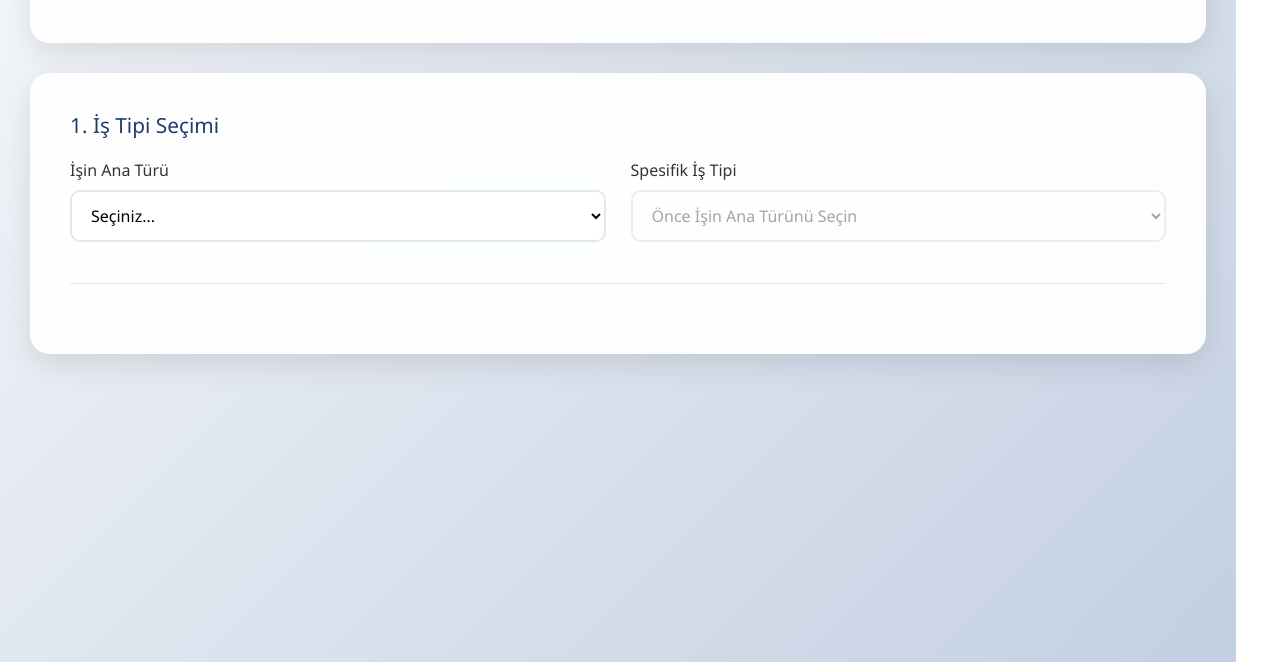
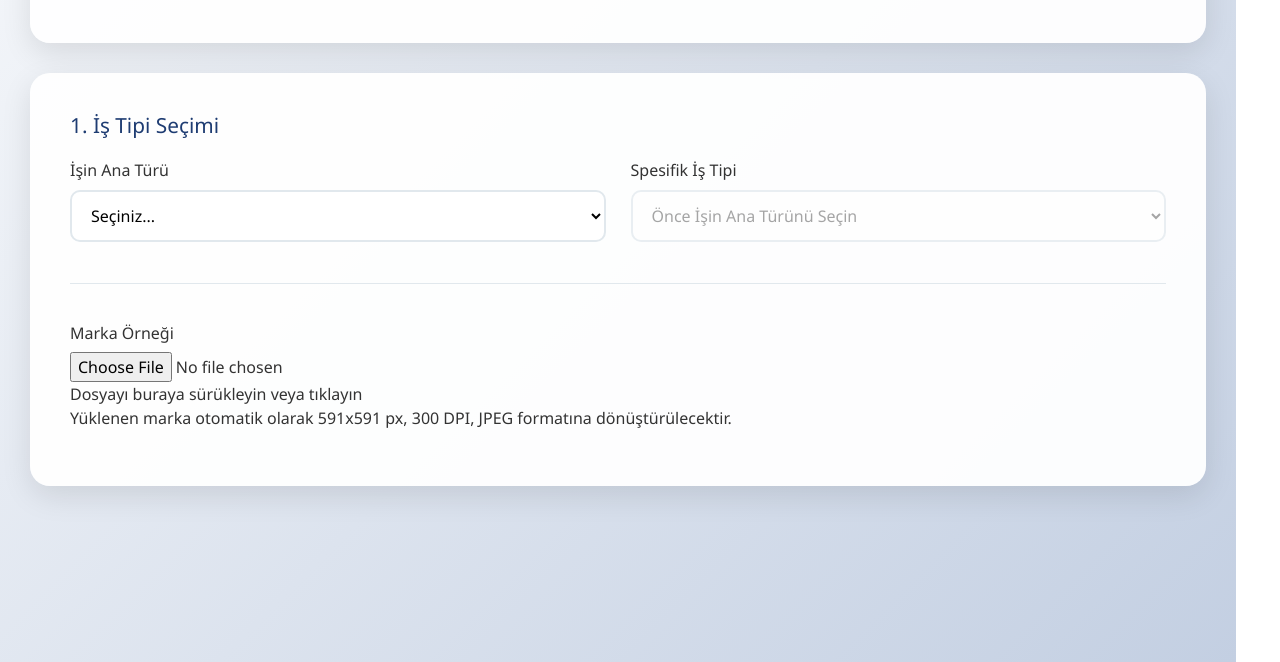
Before and after one commit to kubilayguzel/ip-manager-test, a website with bundled scripts: page create-task.html in a window 1280 px wide. Shown: the part 138-800 px from the top of the page. Built offline with nearby package versions, Linux system fonts and the light colour scheme.

Commit message:
Update create-task.html

```diff
--- a/create-task.html
+++ b/create-task.html
@@ -142,6 +142,7 @@
 
             <div class="form-container">
                 <form id="createTaskForm" onsubmit="return false;">
+
                     <div class="form-section">
                         <h3 class="section-title">1. İş Tipi Seçimi</h3>
                         <div class="form-grid">
@@ -151,12 +152,28 @@
                     </div>
                     <div id="conditionalFieldsContainer"></div>
                     <div id="formActionsContainer" class="form-actions"></div>
+                    <div class="form-group row">
+                    <label for="brandExampleUpload" class="col-sm-3 col-form-label">Marka Örneği</label>
+                    <div class="col-sm-9">
+                        <div class="file-upload-wrapper" id="brandExampleDrop">
+                            <input type="file" id="brandExampleUpload" accept="image/*" />
+                            <div class="file-upload-button">
+                                Dosyayı buraya sürükleyin veya tıklayın
+                            </div>
+                            <div class="file-upload-info">
+                                Yüklenen marka otomatik olarak 591x591 px, 300 DPI, JPEG formatına dönüştürülecektir.
+                            </div>
+                        </div>
+                        <div id="brandExamplePreviewContainer" style="display:none; margin-top:10px;">
+                            <img id="brandExamplePreview" src="#" alt="Marka Örneği" style="max-width:200px; max-height:200px; border:1px solid #ddd; padding:5px;">
+                        </div>
+                    </div>
+                </div>
                 </form>
             </div>
         </main>
     </div>
-
-    <div class="modal" id="addPersonModal">
+        <div class="modal" id="addPersonModal">
         <div class="modal-content">
             <div class="modal-header"><h3 class="modal-title">Yeni Kişi Ekle</h3><button class="close-btn" id="closeAddPersonModal">&times;</button></div>
             <form id="personForm" onsubmit="return false;">
```
